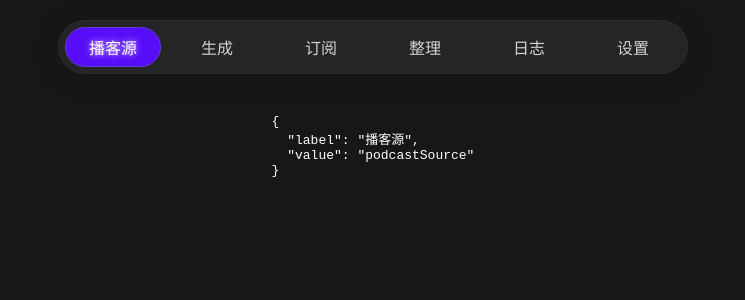
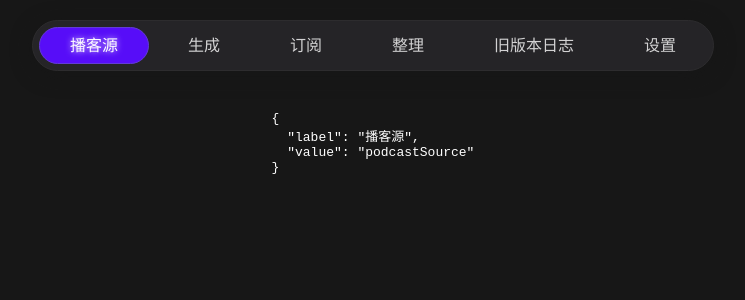
Before and after one commit to Alano-i/audio_tools, a React (Vite) app in the folder frontend/: page / in a window 1280 px wide. Shown: the top 300 px of the page, without its empty margins (267-1012 px from the left). Built offline with nearby package versions, Linux system fonts and the light colour scheme.

Commit message:
feat: 🎸 样式修复以及优化

```diff
--- a/frontend/src/App.jsx
+++ b/frontend/src/App.jsx
@@ -1,41 +1,51 @@
+import { useState } from "react";
+import Tabs from "./components/Tabs";
+import Container from "./components/Container";
 
-import { useState } from 'react'
-import Tabs from './components/Tabs'
-import Container from './components/Container'
-
-const tabs = [{
-  label: '播客源',
-  value: 'podcastSource'
-}, {
-  label: '生成',
-  value: 'generate'
-}, {
-  label: '订阅',
-  value: 'subscribe'
-}, {
-  label: '整理',
-  value: 'organize'
-}, {
-  label: '日志',
-  value: 'log'
-}, {
-  label: '设置',
-  value: 'settings'
-}]
+const tabs = [
+  {
+    label: "播客源",
+    value: "podcastSource",
+  },
+  {
+    label: "生成",
+    value: "generate",
+  },
+  {
+    label: "订阅",
+    value: "subscribe",
+  },
+  {
+    label: "整理",
+    value: "organize",
+  },
+  {
+    label: "旧版本日志",
+    value: "log",
+  },
+  {
+    label: "设置",
+    value: "settings",
+  },
+];
 
 function App() {
-  const [tab, setTab] = useState('podcastSource')
+  const [tab, setTab] = useState("podcastSource");
 
   return (
     <Container>
       <Tabs tabs={tabs} value={tab} onChange={setTab} />
       <div>
         <pre>
-          {JSON.stringify(tabs.find(t => t.value === tab), null, 2)}
+          {JSON.stringify(
+            tabs.find((t) => t.value === tab),
+            null,
+            2,
+          )}
         </pre>
       </div>
     </Container>
-  )
+  );
 }
 
-export default App
+export default App;
--- a/frontend/src/components/Tabs/index.css
+++ b/frontend/src/components/Tabs/index.css
@@ -6,9 +6,6 @@
   padding: 6px;
   border-radius: 50px;
   gap: 8px;
-  /* --tab-after-width: 0; */
-  /* --tab-after-height: 0; */
-  --tab-after-left: 0;
   border: 1px solid #2d2c2e;
   background: rgba(40, 39, 43, 0.88);
   box-shadow: 0px 4px 20px 0px rgba(23, 23, 23, 0.8);
@@ -19,18 +16,16 @@
 .tabs::after {
   display: block;
   position: absolute;
-  /* top: 6px; */
-  /* left: 6px; */
-  left: var(--tab-after-left);
+  left: var(--tab-after-left, 0);
   z-index: -1;
-  /* 减2px,是因为有描边，不然对不齐 */
-  width: calc(var(--tab-after-width) - 2px);
-  height: calc(var(--tab-after-height) - 2px);
+  width: var(--tab-after-width, 0);
+  height: var(--tab-after-height, 0);
   border-radius: 50px;
   content: "";
   transition: all 0.5s ease;
   border-radius: 100px;
   border: 1px solid #633bd6;
+  box-sizing: border-box;
   background: #570df8;
 }
 
@@ -39,9 +34,8 @@
   align-items: center; /* 垂直居中 */
   justify-content: center; /* 水平居中 */
   font-size: 16px;
-  height: 38px;
-  /* padding: 0 30px 0 30px; */
-  width: 94px;
+  line-height: 2.2;
+  padding: 0 30px 0 30px;
   cursor: pointer;
   user-select: none;
   border: 1px solid #623bd600;
--- a/frontend/src/components/Tabs/index.jsx
+++ b/frontend/src/components/Tabs/index.jsx
@@ -1,18 +1,14 @@
-import { useState, useEffect, useRef } from "react";
+import { useEffect, useRef } from "react";
 import "./index.css";
 
 const Tabs = ({ tabs, value, onChange }) => {
-  const [selectedTab, setSelectedTab] = useState(
-    value || (tabs.length > 0 ? tabs[0].value : ""),
-  );
   const tabsRef = useRef(null);
-  const tabRefs = useRef([]);
+  const tabRefs = useRef({});
 
-  const updateTabAfter = (index) => {
-    if (!tabsRef.current || index >= tabRefs.current.length || index < 0)
-      return;
+  const updateTabAfter = (value) => {
+    if (!tabsRef.current || !tabRefs.current[value]) return;
 
-    const tab = tabRefs.current[index];
+    const tab = tabRefs.current[value];
     const targetRect = tab.getBoundingClientRect();
     const tabsRect = tabsRef.current.getBoundingClientRect();
 
@@ -26,26 +22,21 @@ const Tabs = ({ tabs, value, onChange }) => {
   };
 
   useEffect(() => {
-    // 默认选中第一项并设置样式
-    if (tabs.length > 0) {
-      updateTabAfter(tabs.findIndex((tab) => tab.value === selectedTab));
-    }
-  }, [selectedTab, tabs]);
+    updateTabAfter(value);
+  }, [value]);
 
-  const handleClick = (tabValue, index) => {
-    setSelectedTab(tabValue);
+  const handleClick = (tabValue) => {
     onChange(tabValue);
-    updateTabAfter(index);
   };
 
   return (
     <div className="tabs" ref={tabsRef}>
-      {tabs.map((tab, index) => (
+      {tabs.map((tab) => (
         <div
           key={tab.value}
-          ref={(el) => (tabRefs.current[index] = el)}
-          className={`tab ${selectedTab === tab.value ? "selected" : ""}`}
-          onClick={() => handleClick(tab.value, index)}
+          ref={(el) => (tabRefs.current[tab.value] = el)}
+          className={`tab ${value === tab.value ? "selected" : ""}`}
+          onClick={() => handleClick(tab.value)}
         >
           {tab.label}
         </div>
```
